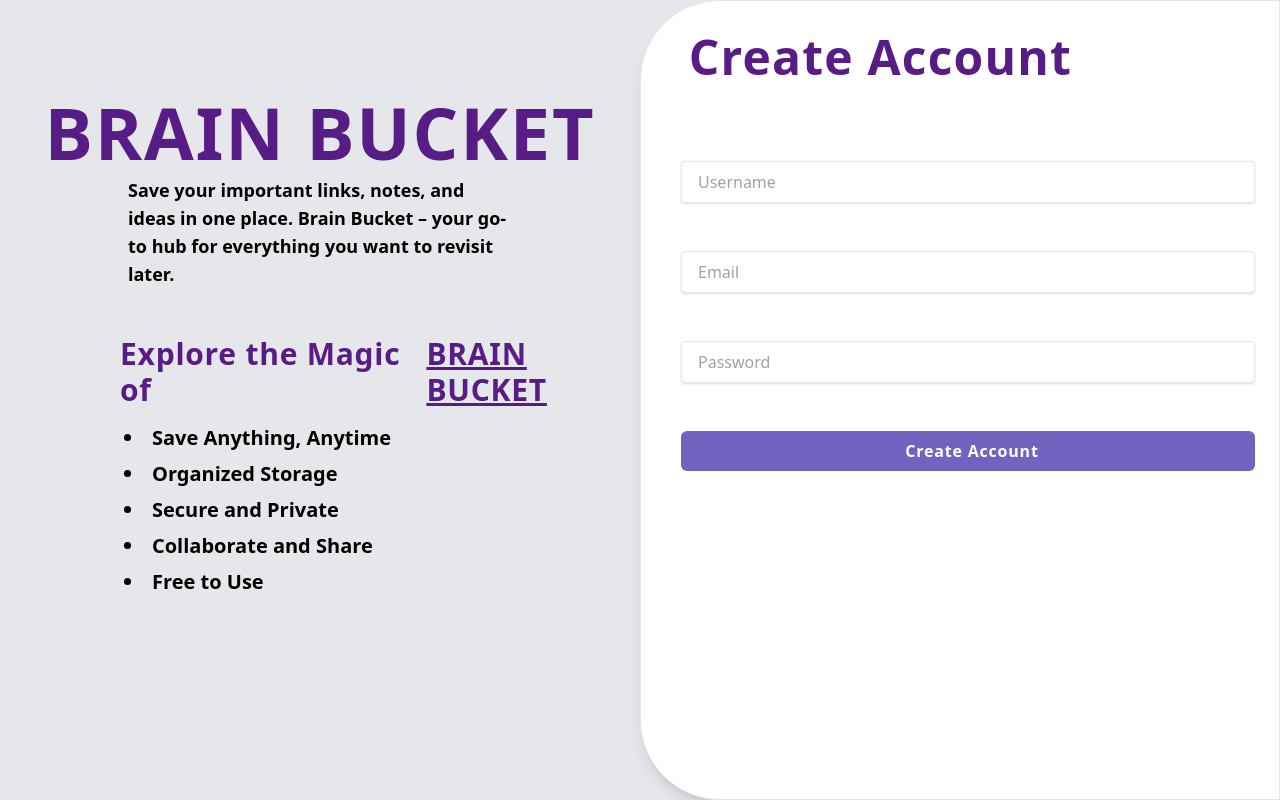
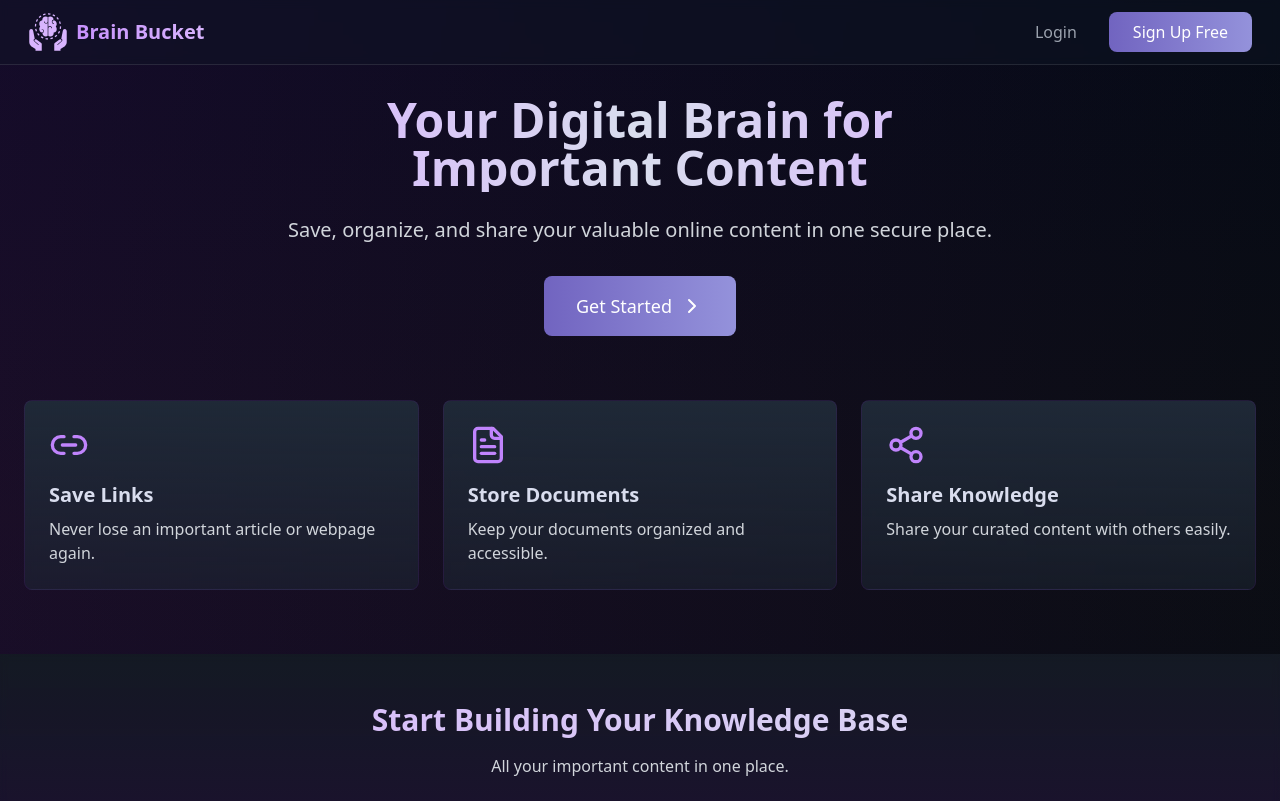
Before and after one commit to SAHILSHANGLOO35/DevOps_BrainBucket, a React (Vite) app in the folder client/: page / in a window 1280 px wide. Shown: the top 801 px of the page. Built offline with nearby package versions, Linux system fonts and the light colour scheme.

Commit message:
Created Landing Page. Looking vGood. Added diabled feature for adding content

```diff
--- a/client/package.json
+++ b/client/package.json
@@ -13,6 +13,7 @@
     "axios": "^1.7.9",
     "clsx": "^2.1.1",
     "framer-motion": "^11.15.0",
+    "lucide-react": "^0.469.0",
     "react": "^18.3.1",
     "react-dom": "^18.3.1",
     "react-router-dom": "^7.0.2",
--- a/client/src/App.tsx
+++ b/client/src/App.tsx
@@ -1,4 +1,5 @@
 import { Dashboard } from "./pages/Dashboard";
+import LandingPage from "./pages/LandingPage";
 import { SharedContent } from "./pages/SharedContent";
 import { Signin } from "./pages/Signin";
 import { Signup } from "./pages/Signup";
@@ -8,7 +9,7 @@ function App() {
     return (
         <BrowserRouter>
             <Routes>
-                <Route path="/" element={<Signup />} />
+                <Route path="/" element={<LandingPage />} />
                 <Route path="/signup" element={<Signup />} />
                 <Route path="/signin" element={<Signin />} />
                 <Route path="/dashboard" element={<Dashboard />} />
--- a/client/src/components/Button.tsx
+++ b/client/src/components/Button.tsx
@@ -7,6 +7,7 @@ interface ButtonProps {
     onClick?: () => void;
     fullWidth?: boolean;
     loading?: boolean;
+    isDisabled?: boolean;
 }
 
 const variantClasses = {
@@ -24,6 +25,7 @@ export function Button({
     onClick,
     fullWidth,
     loading,
+    isDisabled,
 }: ButtonProps) {
     return (
         <button
@@ -31,7 +33,7 @@ export function Button({
             className={`${variantClasses[variant]} ${defaultStyles} ${
                 fullWidth ? "w-full justify-center items-center tracking-wider font-semibold" : ""
             } ${loading ? "opacity-45" : ""}`}
-            disabled={loading}
+            disabled={isDisabled==false ? !isDisabled : loading}
         >
             <div className="pr-2">{startIcon}</div>
             {text}
--- a/client/src/components/Input.tsx
+++ b/client/src/components/Input.tsx
@@ -1,17 +1,20 @@
-
 interface InputProps {
     placeholder: string;
-    reference?: any;
-    className?: string
+    reference?: any; // Specify the correct type for refs
+    className?: string;
+    value?: string; // Optional value prop for controlled components
+    onChange?: (e: React.ChangeEvent<HTMLInputElement>) => void; // Optional onChange handler
 }
 
-export function Input({ placeholder, reference, className }: InputProps) {
+export function Input({ placeholder, reference, className, value, onChange }: InputProps) {
     return (
         <div>
             <input
                 type="text"
                 placeholder={placeholder}
                 ref={reference}
+                value={value} // Allows controlled usage
+                onChange={onChange} // Allows controlled usage
                 className={`text-start py-2 border shadow rounded m-2 ${className || ""}`}
             />
         </div>
--- a/client/src/icons/BrainIcon.tsx
+++ b/client/src/icons/BrainIcon.tsx
@@ -1,13 +1,14 @@
-export function BrainIcon() {
+export function BrainIcon({ className }: { className?: string }) {
     return (
         <svg
             xmlns="http://www.w3.org/2000/svg"
-            fill="#9670D7"
+            fill="currentColor"
             width="40px"
             height="40px"
             viewBox="0 0 64 64"
             data-name="Layer 1"
             id="Layer_1"
+            className={className}
         >
             <title />
             <path d="M21.46777,38.81689,20.35742,40.48a21.01258,21.01258,0,0,0,3.63037,1.9375l.76367-1.84863A18.9743,18.9743,0,0,1,21.46777,38.81689Z" />
--- a/client/src/pages/Dashboard.tsx
+++ b/client/src/pages/Dashboard.tsx
@@ -12,6 +12,7 @@ import { BACKEND_URL } from "../config";
 export function Dashboard() {
     const [modalOpen, setModalOpen] = useState(false);
     const { contents, refresh } = useContent();
+    const [shareText, setShareText] = useState("Share Brain");
 
     useEffect(() => {
         refresh();
@@ -59,12 +60,17 @@ export function Dashboard() {
                                     "Content copied to clipboard",
                                     shareUrl
                                 );
+                                setShareText("Copied");
+
+                                setTimeout(() => {
+                                    setShareText("Share Brain")
+                                }, 3000);
                             } catch (err) {
                                 console.error("Failed to copy: ", err);
                             }
                         }}
                         variant="secondary"
-                        text="Share Brain"
+                        text={shareText}
                         startIcon={<ShareIcon />}
                     />
                 </div>
--- /dev/null
+++ b/client/src/pages/LandingPage.tsx
@@ -0,0 +1,136 @@
+import { ChevronRight, Share2, Link2, FileText } from "lucide-react";
+import { useNavigate } from "react-router-dom";
+import { BrainIcon } from "../icons/BrainIcon";
+
+export default function LandingPage() {
+    const navigate = useNavigate();
+
+    function login() {
+        navigate(`/signin`);
+    }
+
+    function signup() {
+        navigate(`/signup`);
+    }
+
+    function createBucket() {
+        const isLoggedIn = localStorage.getItem("token");
+
+        if (isLoggedIn) {
+            navigate("/dashboard");
+        } else {
+            navigate("/signup");
+        }
+    }
+
+    return (
+        <div className="min-h-screen bg-gradient-to-b from-gray-950 via-[#0B0B0F] to-gray-950">
+            {/* Navigation */}
+            <nav className="fixed top-0 left-0 right-0 bg-gray-900/40 backdrop-blur-sm border-b border-white/10 text-white lg:px-5 flex justify-between items-center z-50">
+                <div className="container mx-auto px-2 py-3 flex justify-between items-center">
+                    <div className="group flex items-center space-x-2 cursor-pointer text-transparent bg-clip-text bg-gradient-to-r from-purple-400 to-purple-300 hover:text-white">
+                        <BrainIcon className="text-purple-300 group-hover:text-white transition-all duration-300" />
+                        <div className="text-xl font-bold group-hover:text-white transition-all duration-300">
+                            Brain Bucket
+                        </div>
+                    </div>
+
+                    <div className="space-x-4">
+                        <button
+                            className="px-4 py-2 text-gray-400 hover:text-white transition-all duration-300"
+                            onClick={login}
+                        >
+                            Login
+                        </button>
+                        <button
+                            className="px-6 py-2 bg-gradient-to-r from-purple-600 to-purple-500 text-white rounded-lg hover:from-purple-500 hover:to-purple-400 transition"
+                            onClick={signup}
+                        >
+                            Sign Up Free
+                        </button>
+                    </div>
+                </div>
+            </nav>
+
+            {/* Hero Section */}
+            <main className="relative">
+                <div className="absolute inset-0 bg-gradient-to-r from-purple-900/20 to-gray-900/20" />
+                <div className="container mx-auto px-6 py-16 relative">
+                    <div className="text-center max-w-3xl mx-auto">
+                        <h1 className="text-4xl md:text-5xl font-bold mb-6 text-transparent bg-clip-text bg-gradient-to-r from-purple-300 via-purple-200 to-purple-300 mt-8">
+                            Your Digital Brain for Important Content
+                        </h1>
+                        <p className="text-xl text-gray-300 mb-8">
+                            Save, organize, and share your valuable online
+                            content in one secure place.
+                        </p>
+                        <button
+                            className="px-8 py-4 bg-gradient-to-r from-purple-600 to-purple-500 text-white rounded-lg text-lg flex items-center mx-auto hover:from-purple-500 hover:to-purple-400 transition"
+                            onClick={signup}
+                        >
+                            Get Started <ChevronRight className="ml-2" />
+                        </button>
+                    </div>
+
+                    {/* Features Grid */}
+                    <div className="grid md:grid-cols-3 gap-6 mt-16">
+                        <div className="p-6 bg-gradient-to-b from-gray-800 to-gray-800/50 rounded-lg backdrop-blur-sm border border-purple-900/20 hover:border-purple-700/50 transition">
+                            <Link2 className="h-10 w-10 text-purple-400 mb-4" />
+                            <h3 className="text-xl font-semibold mb-2 text-purple-200">
+                                Save Links
+                            </h3>
+                            <p className="text-gray-300">
+                                Never lose an important article or webpage
+                                again.
+                            </p>
+                        </div>
+
+                        <div className="p-6 bg-gradient-to-b from-gray-800 to-gray-800/50 rounded-lg backdrop-blur-sm border border-purple-900/20 hover:border-purple-700/50 transition">
+                            <FileText className="h-10 w-10 text-purple-400 mb-4" />
+                            <h3 className="text-xl font-semibold mb-2 text-purple-200">
+                                Store Documents
+                            </h3>
+                            <p className="text-gray-300">
+                                Keep your documents organized and accessible.
+                            </p>
+                        </div>
+
+                        <div className="p-6 bg-gradient-to-b from-gray-800 to-gray-800/50 rounded-lg backdrop-blur-sm border border-purple-900/20 hover:border-purple-700/50 transition">
+                            <Share2 className="h-10 w-10 text-purple-400 mb-4" />
+                            <h3 className="text-xl font-semibold mb-2 text-purple-200">
+                                Share Knowledge
+                            </h3>
+                            <p className="text-gray-300">
+                                Share your curated content with others easily.
+                            </p>
+                        </div>
+                    </div>
+                </div>
+            </main>
+
+            {/* Call to Action */}
+            <section className="bg-gradient-to-b from-gray-800/50 to-purple-900/30 backdrop-blur-sm">
+                <div className="container mx-auto px-6 py-12 text-center">
+                    <h2 className="text-3xl font-bold mb-4 text-transparent bg-clip-text bg-gradient-to-r from-purple-300 to-purple-200">
+                        Start Building Your Knowledge Base
+                    </h2>
+                    <p className="text-gray-300 mb-8">
+                        All your important content in one place.
+                    </p>
+                    <button
+                        className="px-8 py-4 bg-gradient-to-r from-purple-600 to-purple-500 text-white rounded-lg text-lg hover:from-purple-500 hover:to-purple-400 transition"
+                        onClick={createBucket}
+                    >
+                        Create Your Brain Bucket
+                    </button>
+                </div>
+            </section>
+
+            {/* Footer */}
+            <footer className=" border-t border-white/20 mx-auto px-6 py-12 text-gray-400 flex items-center justify-between">
+                <p>Reach me at: <a href="mailto:sahilshangloo35@gmail.com" className="hover:text-white transition-all">sahilshangloo35@gmail.com</a></p>
+                <p>© 2024 Brain Bucket. All rights reserved.</p>
+            </footer>
+        </div>
+    );
+}
```
Also changed, not shown: client/src/components/CreateContentModal.tsx (+48 -19 lines), 1 other file (tests, documents, lock files or other folders).
